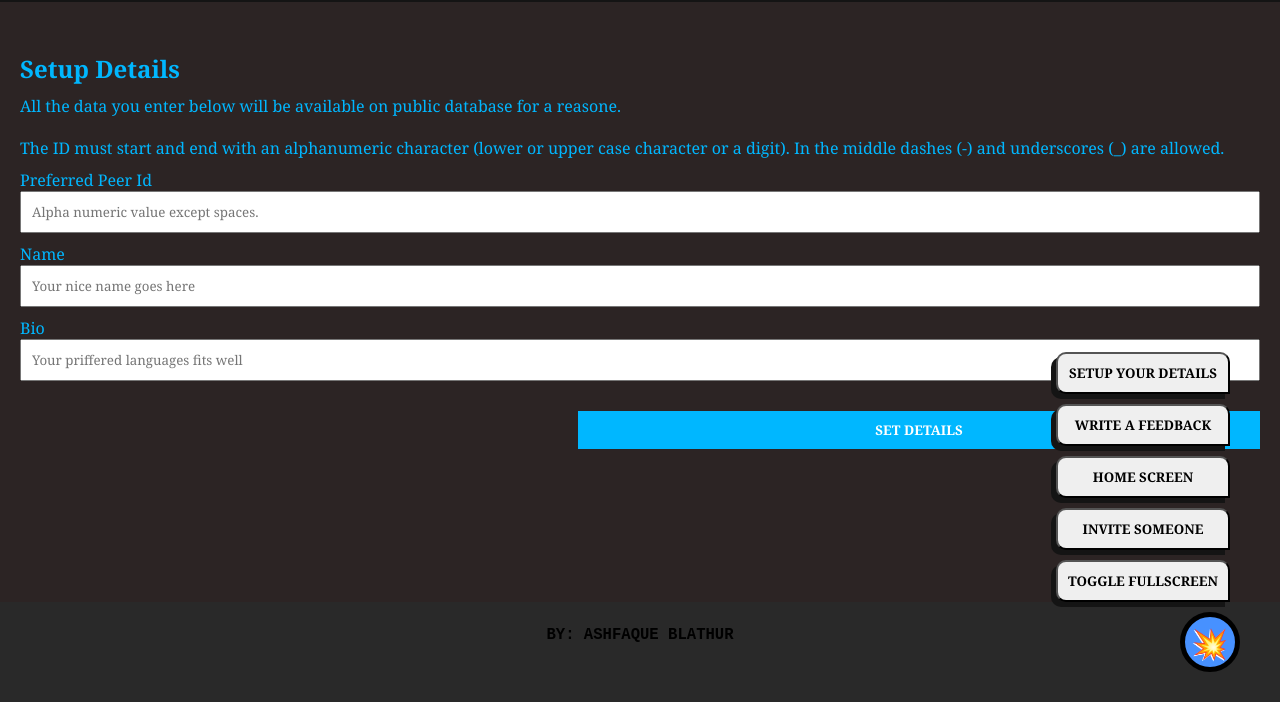
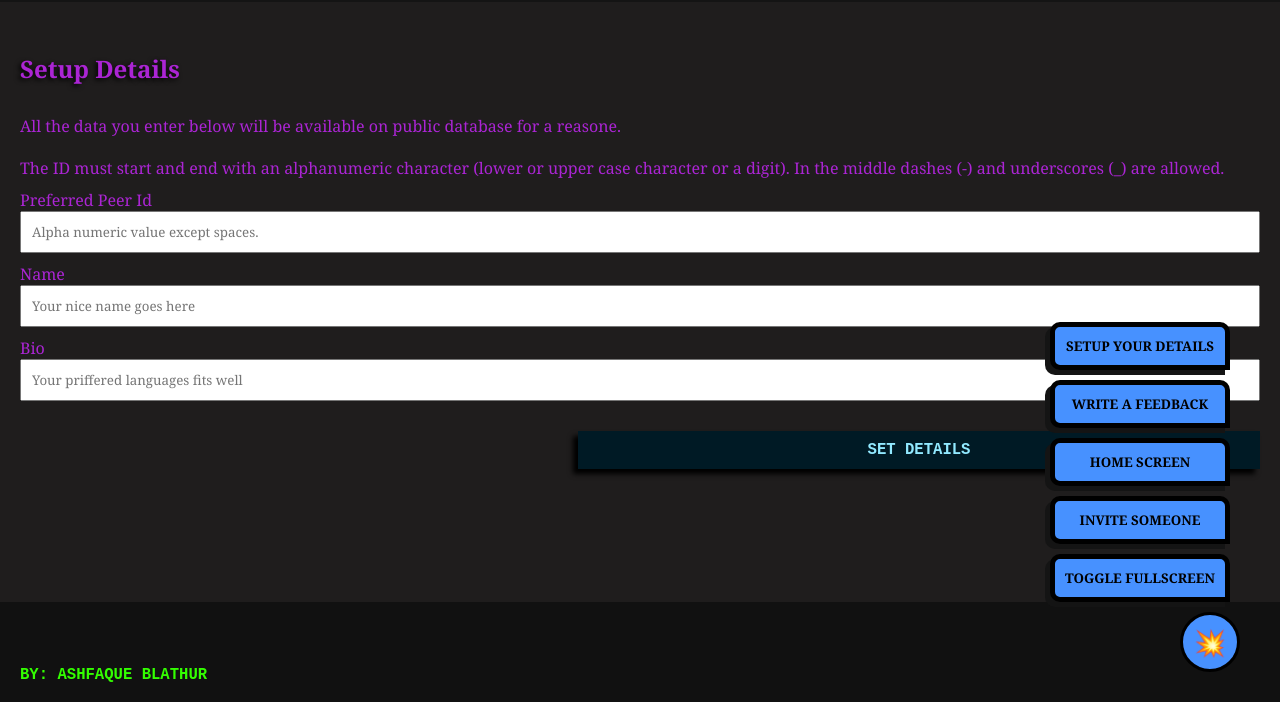
Before and after one commit to ash-faque/Pico-Meet, a plain HTML site: page index.html in a window 1280 px wide. Shown: the part 98-800 px from the top of the page. Drawn offline with Linux system fonts and the light colour scheme; no server answers.

Commit message:
mass effex

```diff
--- a/styles.css
+++ b/styles.css
@@ -6,6 +6,7 @@
 }
 body{
     width: 100%;
+    background-color: #707070;
 }
 
                                     /* toaster styles */
@@ -99,24 +100,25 @@ body{
         height: 60px;
         margin: 0 40px 30px 0;
         background-color: #4791ff;
-        border: 5px rgb(0, 0, 0) solid;
+        border: 3px #000000 solid;
         border-radius: 50%;
         cursor: pointer;
-        font-size: 1.8em;
-        text-shadow: -1px 1px rgb(255, 255, 255);
+        font-size: 1.6em;
     }
     .fab_elms{
         padding-right: 50px;
         display: none;
     }
         .fab_elm{
+            background-color: #4791ff;
+            border: 5px rgb(0, 0, 0) solid;
             display: block;
             width: 100%;
             cursor: pointer;
             padding: 10px;
             margin: 10px 0;
             box-shadow: -5px 5px rgb(20, 20, 20);
-            color: rgb(0, 0, 0);
+            color: #000000;
             font-weight: 900;
             border-radius: 10px 10px 0 10px;
         }
@@ -130,7 +132,7 @@ body{
                             border-bottom: 4px solid #141414;
                             color: #e60f00;
                             text-align: center;
-                            padding: 30px 0;
+                            padding: 20px 0;
                         }
                             header h1{
                                 margin: 0 auto;
@@ -152,9 +154,8 @@ body{
                                         overflow-y: scroll;
                                     }
                                         .wrap{
-                                            background-color: #6d6d6d;
-                                            padding: 5px;
                                             min-height: calc(100vh - 200px);
+                                            padding: 10px 0;
                                         }
 
                                     /* video tags styles */
@@ -289,77 +290,57 @@ body{
                                 display: block;
                                 width: 100%;
                                 height: 100px;
-                        background-color: rgb(41, 41, 41);
-                        padding: 20px 0;
-                        text-align: center;
+                                background-color: rgb(17, 17, 17);
+                                padding: 60px 0 0 20px;
                             }
                                     footer a:any-link{
                                         font-size: larger;
                                         font-weight: 900;
                                         font-family: monospace;
-                                color: #000000;
+                                        color: #33ff00;
                                         text-decoration: none;
                                     }
 
 /* root models */
-    .m{
-        display: block;
-        width: 98%;
-        margin: 0 auto;
+.model{
+    border-radius: 15px 0 15px 15px;
+    padding: 10px 10px 30px 10px;
+    margin: 0 5px 10px 10px;
+    box-shadow: -5px 5px 5px #000;
+}
+    .model h2{
+        display: inline-block;
+        font-family: monospace;
+        text-transform: uppercase;
+        padding: 0 0 20px 0;
+        text-shadow: -2px 2px 5px #000;
+    }
+
+.peer_info{
+    background-color: #14345e;
+    color: #64a2ff;
+}
+
+.peer_caller{
+    background-color: #0b4214;
+    color: #4cd34c;
+}
+    .peer_caller_wrap{
+        width: 100%;
+    }
+    .peer_caller_wrap input, .peer_caller_wrap button{
+        width: 100%;
+        padding: 10px;
         margin-bottom: 10px;
-        padding: 10px;
-        background-color: #302d2d;
-        color: #ffffff;
-        box-shadow: -5px 5px #000000;
-        overflow: hidden;
     }
-        .m h2{
-            text-align: center;
-            background: linear-gradient(135deg, #ff000098, #406356 95%);
-            padding: 5px 0;
-            font-size: larger;
-            font-family: monospace;
+
+.peer_explorer{
+    background-color: #441663;
+    color: #ab77ff;
 }
-        .m_wrap{
-            margin-top: 5px;
-        }
-                .m li{
-                    display: block;
-                    list-style: none;
-                    background-color: #000413;
-                    margin-bottom: 5px;
-                    padding: 0 5px;
-                    cursor: pointer;
-                }
-                    .m li h3{
-                        color: #ffae00;
-                        font-family: monospace;
-                        font-size: large;
-                        text-transform: uppercase;
-                        padding-top: 5px;
-                    }
-                    .m li p{
-                        color: #15ff00;
-                        font-size: small;
-                        padding-left: 15px;
-                        padding-bottom: 5px;
-                    }
-                                .m p{
-                                    padding: 5px 10px;
-                                }
-                                .m label{
-                                    font-size: small;
-                                }
-                                .m input{
-                                    width: 100%;
-                                    margin-bottom: 5px;
-                                    padding: 10px;
-                                }
-                                .m button{
-                                    width: 50%;
-                                    float: right;
-                                    padding: 5px;
-                                }
+
+
+
 
 /* custom tabs */
 .ct{
@@ -371,11 +352,13 @@ body{
     right: 0;
     z-index: 190;
     padding: 50px 20px;
-    background-color: #2c2424;
-    color: rgb(0, 183, 255);
+    background-color: #1f1d1d;
+    color: #ab25d4;
 }
     .ct h2{
         font-size: x-large;
+        margin-bottom: 20px;
+        text-shadow: -2px 2px 5px #000;
     }
     .ct p, .ct label{
         padding: 10px 0;
@@ -390,8 +373,11 @@ body{
         float: right;
         border: 0;
         margin-top: 20px;
-        background-color: rgb(0, 183, 255);
-        color: #fff;
+        background-color: #001a25;
+        color: #91e9ff;
+        box-shadow: -5px 5px 5px #000;
         font-weight: 900;
+        font-family: monospace;
+        font-size: larger;
         text-transform: uppercase;
     }
```
Also changed, not shown: ass.ico (added), icon-192x192.png (added), icon-256x256.png (added), icon-384x384.png (added), icon-512x512.png (added), manifest.webmanifest (added). Lines whose indentation alone changed are shown as unchanged.
